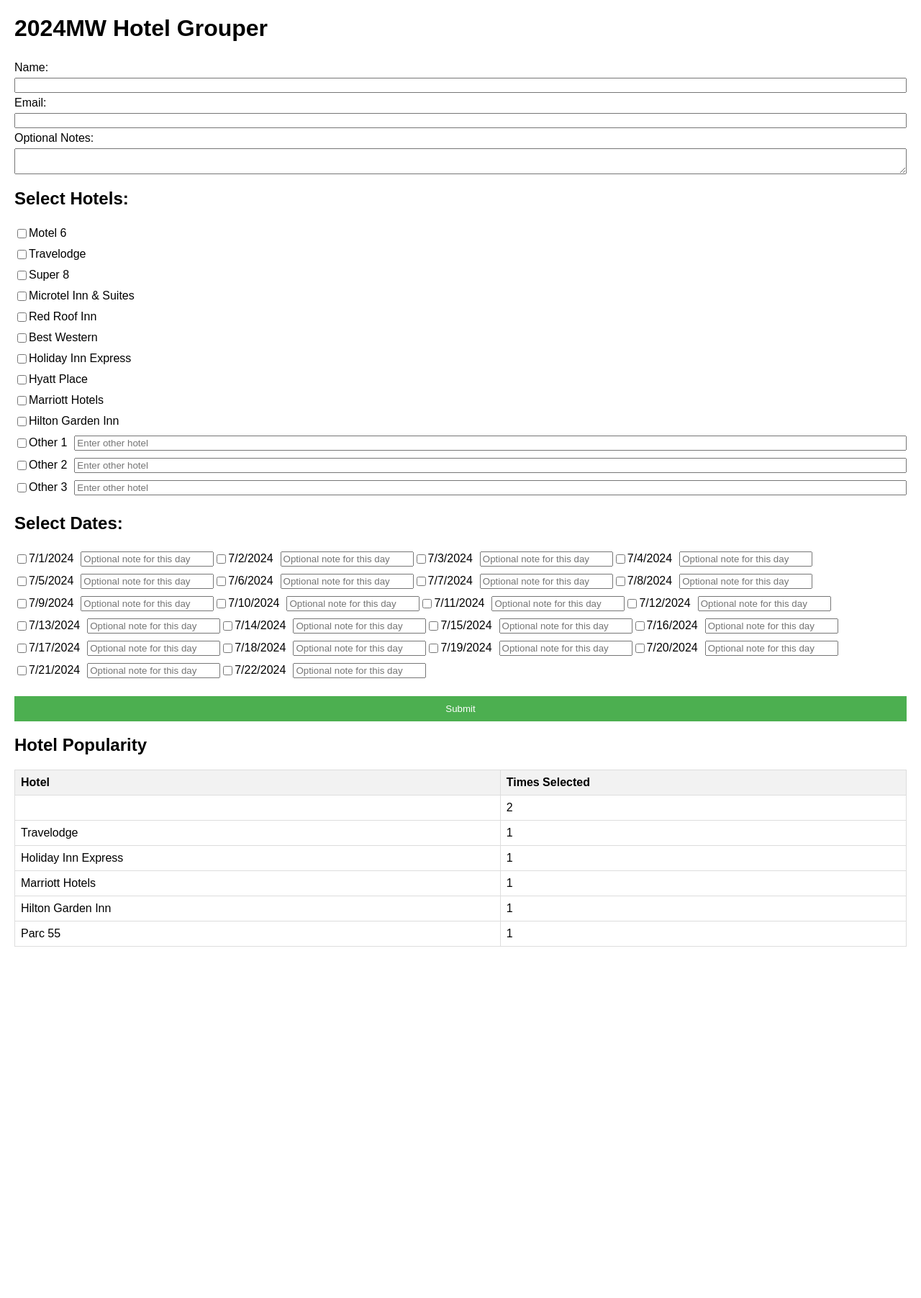
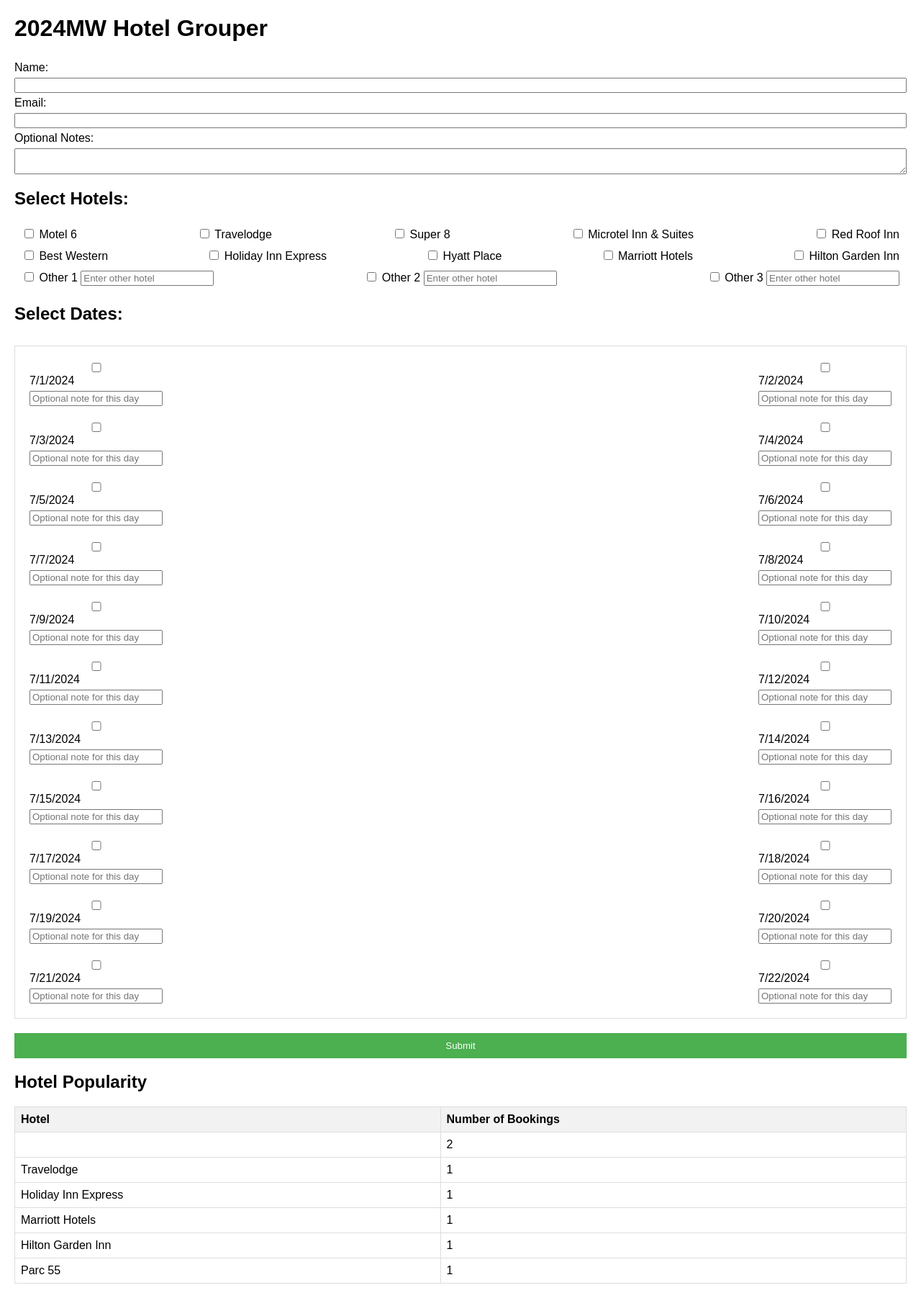
Before and after one commit to fog-e/2024MW_Hotel_Grouper, a Flask app: page / in a window 1280 px wide. Shown: the whole page at 72% size. Before the commit the page ends 1315 px from the top, so only its background shows below. Run offline with Flask 3, Linux system fonts and the light colour scheme.

Commit message:
Updated layout for hotels and dates

```diff
--- a/app/templates/index.html
+++ b/app/templates/index.html
@@ -18,40 +18,43 @@
 
         <h2>Select Hotels:</h2>
         <div class="hotels">
+            <div class="hotel-row">
                 <label><input type="checkbox" name="hotels" value="Motel 6"> Motel 6</label>
                 <label><input type="checkbox" name="hotels" value="Travelodge"> Travelodge</label>
                 <label><input type="checkbox" name="hotels" value="Super 8"> Super 8</label>
                 <label><input type="checkbox" name="hotels" value="Microtel Inn & Suites"> Microtel Inn & Suites</label>
                 <label><input type="checkbox" name="hotels" value="Red Roof Inn"> Red Roof Inn</label>
+            </div>
+            <div class="hotel-row">
                 <label><input type="checkbox" name="hotels" value="Best Western"> Best Western</label>
                 <label><input type="checkbox" name="hotels" value="Holiday Inn Express"> Holiday Inn Express</label>
                 <label><input type="checkbox" name="hotels" value="Hyatt Place"> Hyatt Place</label>
                 <label><input type="checkbox" name="hotels" value="Marriott Hotels"> Marriott Hotels</label>
                 <label><input type="checkbox" name="hotels" value="Hilton Garden Inn"> Hilton Garden Inn</label>
-            <label>
-                <input type="checkbox" name="hotels" value="Other 1"> Other 1
+            </div>
+            <div class="hotel-row">
+                <label><input type="checkbox" name="hotels" value="Other 1"> Other 1
                     <input type="text" name="other_hotels[]" placeholder="Enter other hotel">
                 </label>
-            <label>
-                <input type="checkbox" name="hotels" value="Other 2"> Other 2
+                <label><input type="checkbox" name="hotels" value="Other 2"> Other 2
                     <input type="text" name="other_hotels[]" placeholder="Enter other hotel">
                 </label>
-            <label>
-                <input type="checkbox" name="hotels" value="Other 3"> Other 3
+                <label><input type="checkbox" name="hotels" value="Other 3"> Other 3
                     <input type="text" name="other_hotels[]" placeholder="Enter other hotel">
                 </label>
+            </div>
         </div>
 
         <h2>Select Dates:</h2>
         <div class="dates">
             {% for day in range(1, 23, 2) %}
                 <div class="date-row">
-                    <label>
+                    <label class="date-label">
                         <input type="checkbox" name="dates" value="7/{{ day }}/2024"> 7/{{ day }}/2024
                         <input type="text" name="date_notes[]" placeholder="Optional note for this day" maxlength="300">
                     </label>
                     {% if day+1 <= 22 %}
-                    <label>
+                    <label class="date-label">
                         <input type="checkbox" name="dates" value="7/{{ day+1 }}/2024"> 7/{{ day+1 }}/2024
                         <input type="text" name="date_notes[]" placeholder="Optional note for this day" maxlength="300">
                     </label>
@@ -69,7 +72,7 @@
             <thead>
                 <tr>
                     <th>Hotel</th>
-                    <th>Times Selected</th>
+                    <th>Number of Bookings</th>
                 </tr>
             </thead>
             <tbody>
--- a/style.css
+++ b/style.css
@@ -25,31 +25,48 @@ button:hover {
     background-color: #45a049;
 }
 
-.hotels, .dates {
+.hotels {
     display: flex;
-    flex-wrap: wrap;
+    flex-direction: column;
 }
 
-.hotels label, .dates label {
-    width: 100%;
-    margin: 5px 0;
+.hotel-row {
     display: flex;
-    align-items: center;
+    justify-content: space-between;
+}
+
+.hotels label {
+    margin: 5px 10px;
+}
+
+.dates {
+    display: flex;
+    flex-direction: column;
+    border: 1px solid #ddd;
+    padding: 10px;
+    margin-top: 10px;
 }
 
 .date-row {
     display: flex;
     justify-content: space-between;
+    margin: 5px 0;
 }
 
-.hotels label input[type="text"], .dates label input[type="text"] {
-    margin-left: 10px;
-    flex-grow: 1;
+.date-label {
+    display: flex;
+    flex-direction: column;
+    margin: 5px 10px;
+}
+
+.date-label input[type="text"] {
+    margin-top: 5px;
 }
 
 .hotel-popularity table {
     width: 100%;
     border-collapse: collapse;
+    margin-top: 20px;
 }
 
 .hotel-popularity th, .hotel-popularity td {
```
Also changed, not shown: 4 other files. Lines whose indentation alone changed are shown as unchanged.
